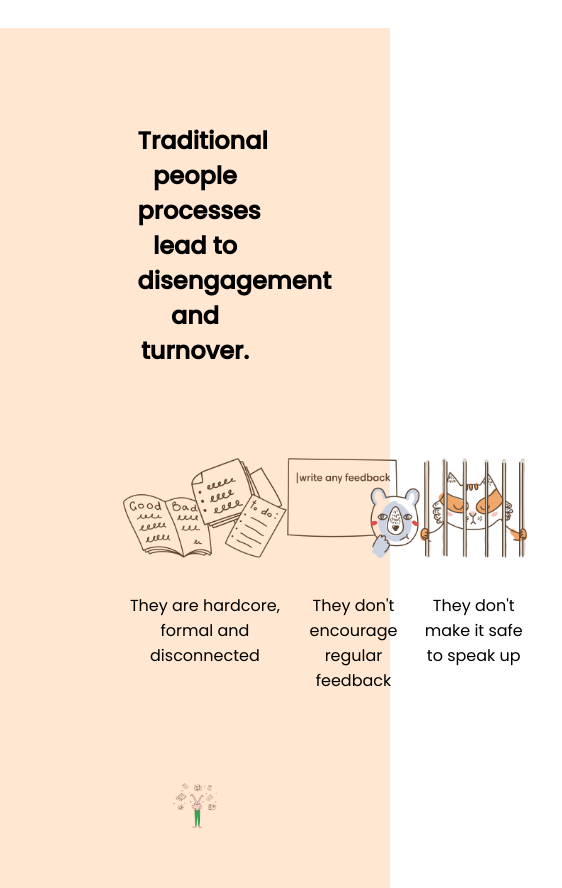
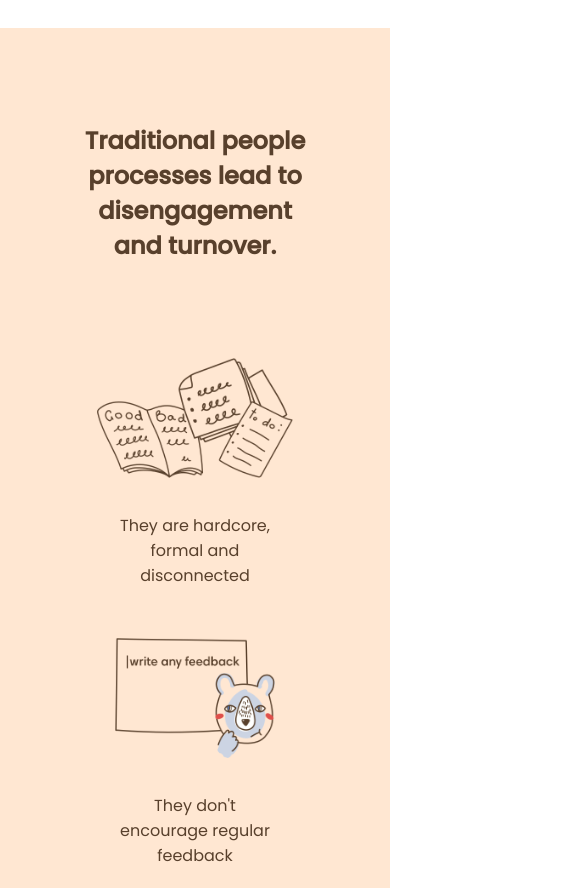
Before and after one commit to MatteoPetracci/node-sass-teambit, a website: page index.html in a window 390 px wide. Shown: the part 1120-2008 px from the top of the page, 562 px wide, since content can reach past the window. Drawn offline with Linux system fonts and the light colour scheme.

Commit message:
responsive prima sezione

```diff
--- a/index.html
+++ b/index.html
@@ -72,7 +72,7 @@
         <div class="container_first">
           <div class="box_features line">
             <div class="box_text">
-              <h2>Traditional people processes lead to disengagement and turnover.</h2>
+              <h2>Traditional people processes lead to disengagement <br> and turnover.</h2>
             </div>
             <div class="box_img">
               <div class="img_text">
@@ -112,6 +112,7 @@
             </div>
             <div class="img_rubbit">
               <img src="img/after.png" alt="">
+              <h3>Here is how it works</h3>
             </div>
           </div>
         </div>
--- a/src/partials/_main.scss
+++ b/src/partials/_main.scss
@@ -3,41 +3,52 @@
 .container_first {
   @include displayFlexColumn;
   text-align: center;
-  width: 60%;
   margin: auto;
+  color: #58402c;
   .box_features.line {
     border-bottom: 1px solid black;
   }
   .box_features {
     @include displayFlexColumn;
+    max-width: 1300px;
+    margin: auto;
     padding: 45px;
     .box_text {
       padding-top: 50px;
-      width: 80%;
+      max-width: 700px;
+      // min-width: 80%;
       margin: auto;
     }
     .box_img {
       display: flex;
       justify-content: space-between;
       padding-top: 70px;
+      max-width: 880px;
+      margin: auto;
       .img_text {
         @include displayFlexColumn;
         flex-basis: 32%;
-        padding: 20px 0;
+        padding: 25px;
         align-items: center;
         p {
           padding-top: 35px;
         }
         img {
-          height: 100px;
+          height: 120px;
         }
       }
     }
     .img_rubbit {
       padding-top: 70px;
       padding-bottom: 50px;
+      margin: auto;
       img {
-        width: 30%;
+        width: 50%;
+      }
+      h3 {
+        padding-top: 100px;
+        font-size: $fontSize * 1.5;
+        font-weight: 500;
       }
     }
   }
--- a/src/partials/_mediaquery.scss
+++ b/src/partials/_mediaquery.scss
@@ -16,6 +16,12 @@
   nav ul li {
     display: $displayNone;
   }
+  .box_img {
+    flex-direction: column;
+  }
+  .box_img p {
+    width: 60%;
+  }
 }
 
 @media screen and (max-width: 1200px) {
```
Also changed, not shown: dist/app.css.
